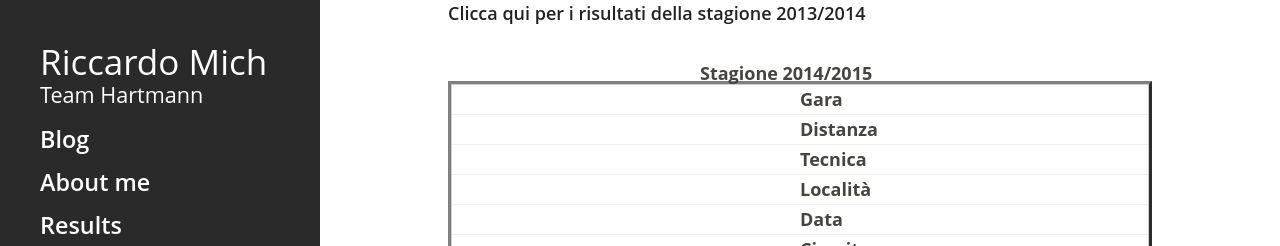
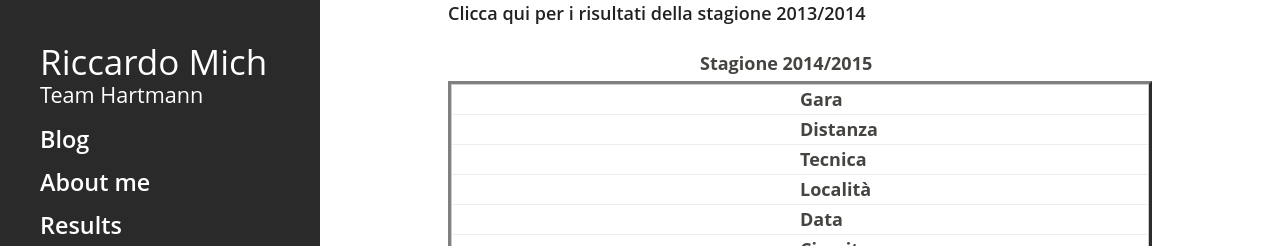
Before and after one commit to stefanomich22/mich93.github.io, a Jekyll site: the page built from results/index.html, in a window 1280 px wide. Shown: the top 246 px of the page. Built offline with Jekyll 4.4.1, drawn with Linux system fonts in a browser that asks for light colours; Markdown is read by kramdown in place of the engine named in the settings.

Commit message:
Update hyde.css

```diff
--- a/public/css/hyde.css
+++ b/public/css/hyde.css
@@ -543,7 +543,7 @@ table, thead, tbody, th, td, tr {
 
 .season{
 	position:absolute;
-	top:60px;
+	top:50px;
 	left: 700px;
 }
 .resultsTable{
```
